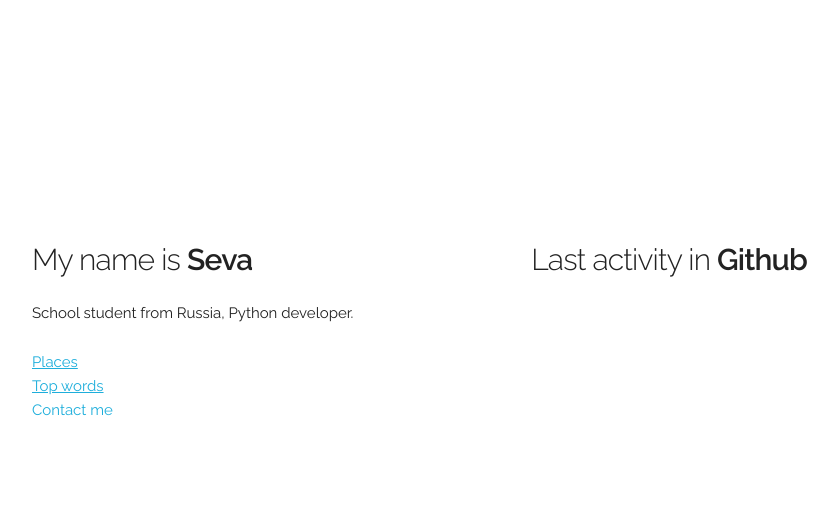
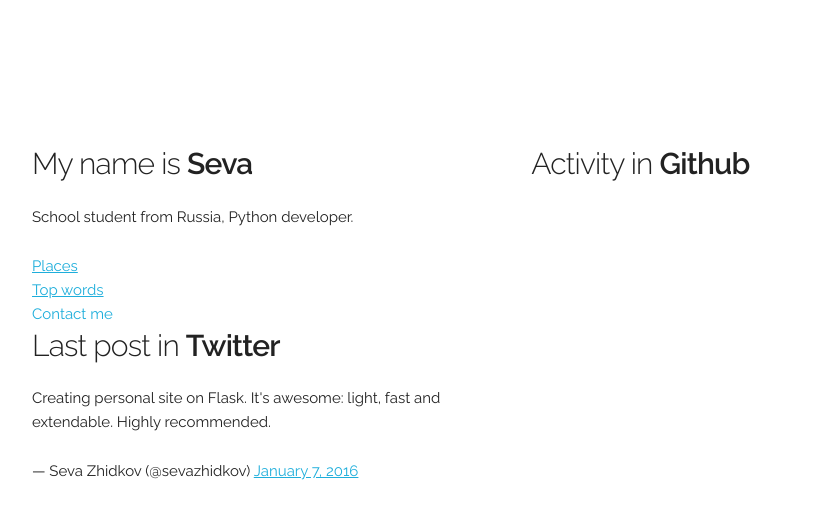
Before and after one commit to Shamoi/sevazhidkov, a Flask app: template app/templates/index.html in a window 1280 px wide. Shown: the top 519 px of the page, without its empty margins (128-966 px from the left). Run offline with Flask 2, Linux system fonts and the light colour scheme; the template is opened without the code that fills it, so the values that code supplies are empty.

Commit message:
Improve layout of index page

```diff
--- a/app/templates/index.html
+++ b/app/templates/index.html
@@ -31,7 +31,7 @@
   –––––––––––––––––––––––––––––––––––––––––––––––––– -->
   <div class="container">
     <div class="row">
-      <div class="one-half column" style="margin-top: 25%">
+      <div class="one-half column" style="margin-top: 15%">
         <h4>My name is <b>Seva</b></h4>
         <p>School student from Russia, Python developer.</p>
         <aside>
@@ -40,13 +40,19 @@
           <a>Contact me</a>
         </aside>
       </div>
-      <div class="one-half column" style="margin-top: 25%">
-        <h4>Last activity in <b>Github</b></h4>
+      <div class="one-half column" style="margin-top: 15%">
+        <h4>Activity in <b>Github</b></h4>
         <ul>
           {% for contribution in contributions %}
             <li>{{ contribution|safe }}</li>
           {% endfor %}
         </ul>
+      </div>
+    </div>
+    <div class="row">
+      <div class="one-half column" style="margin-top: 0%">
+        <h4>Last post in <b>Twitter</b></h4>
+        <p lang="en" dir="ltr">Creating personal site on Flask. It&#39;s awesome: light, fast and extendable. Highly recommended.</p>&mdash; Seva Zhidkov (@sevazhidkov) <a href="https://twitter.com/sevazhidkov/status/685075517784113152">January 7, 2016</a>
       </div>
     </div>
   </div>
```
